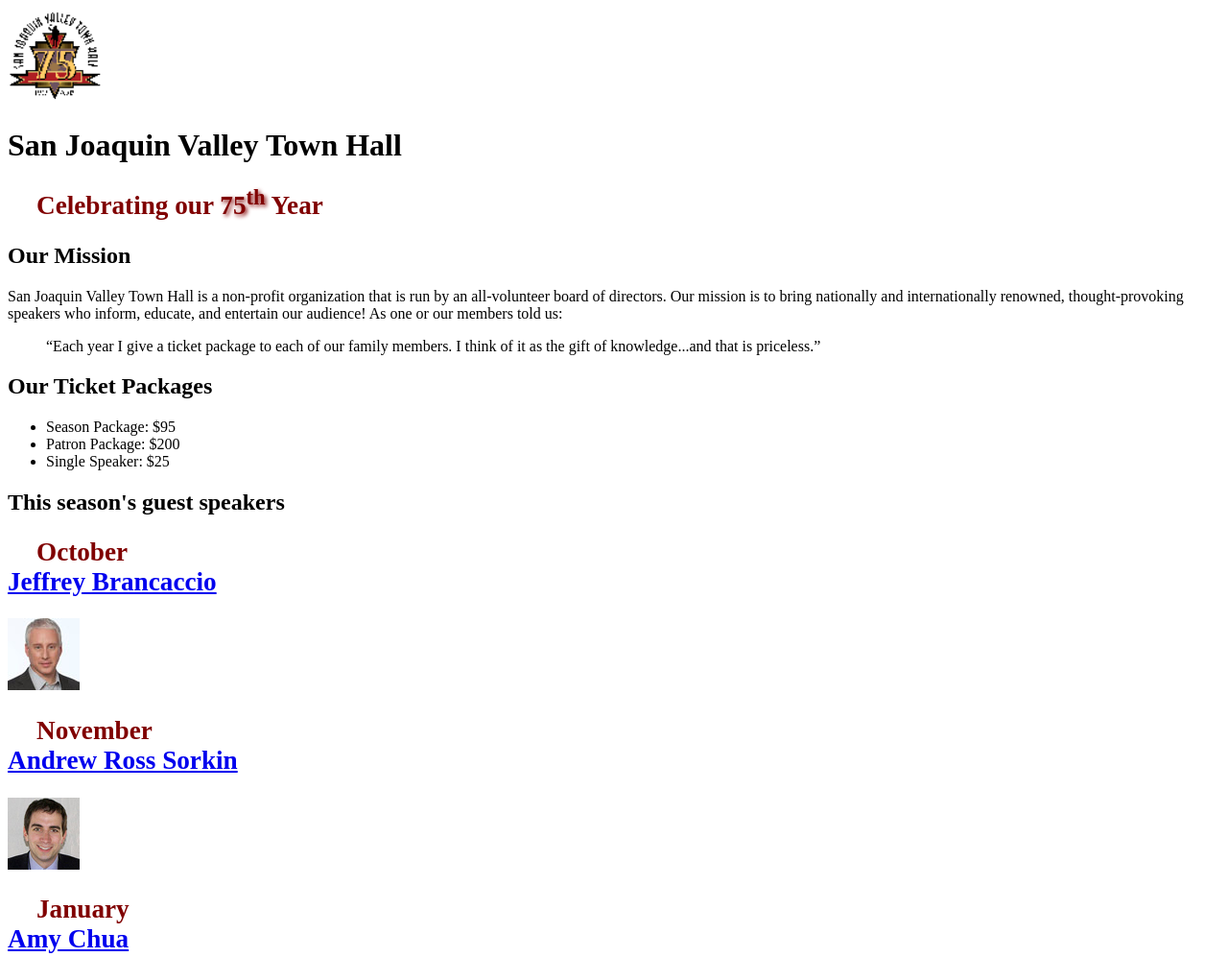
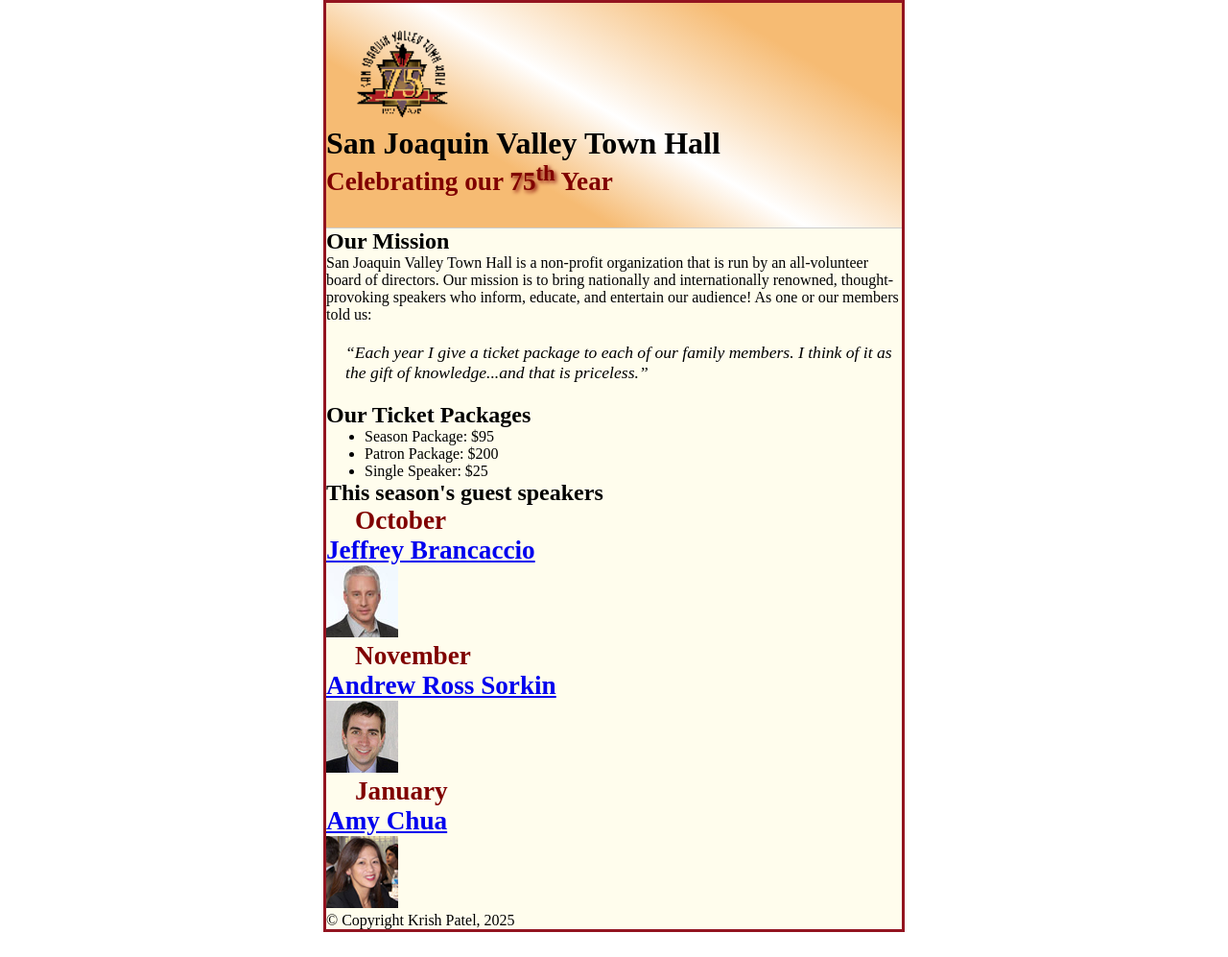
Before and after one commit to kp949/A07, a plain HTML site: page index.html in a window 1280 px wide. Shown: the top 997 px of the page at 96% size. After the commit the page ends 971 px from the top, so only its background shows below. Drawn offline with Linux system fonts and the light colour scheme.

Commit message:
Update main.css

```diff
--- a/main/main.css
+++ b/main/main.css
@@ -1,3 +1,49 @@
+body {
+  width: 600px;
+  margin: 0 auto;
+  border: 3px solid #931420;
+  background-color: #fffded;
+}
+
+html {
+  background-color: white;
+}
+
+header {
+  border-bottom: 1px solid #ccc; /* Adjust color and thickness as needed */
+}
+
+* {
+    margin: 0;
+}
+
+header {
+    padding-top: 1.5em;
+    padding-bottom: 2em;
+    background: linear-gradient(30deg, #f6bb73 0%, #f6bb73 30%, white 50%, #f6bb73 80%, #f6bb73 100%);
+}
+
+header h2, header h3 {
+    text-indent: 0;
+}
+
+header img {
+    padding-left: 30px;
+    padding-right: 30px;
+}
+
+main {
+    padding-left: 30px;
+    padding-right: 30px;
+}
+
+blockquote {
+    font-style: italic;
+    font-size: 1.1em;
+    margin: 20px 0;
+    padding-left: 20px;
+}
+
 h2 {
   font-size: 170%;
   color: #800000;
```
